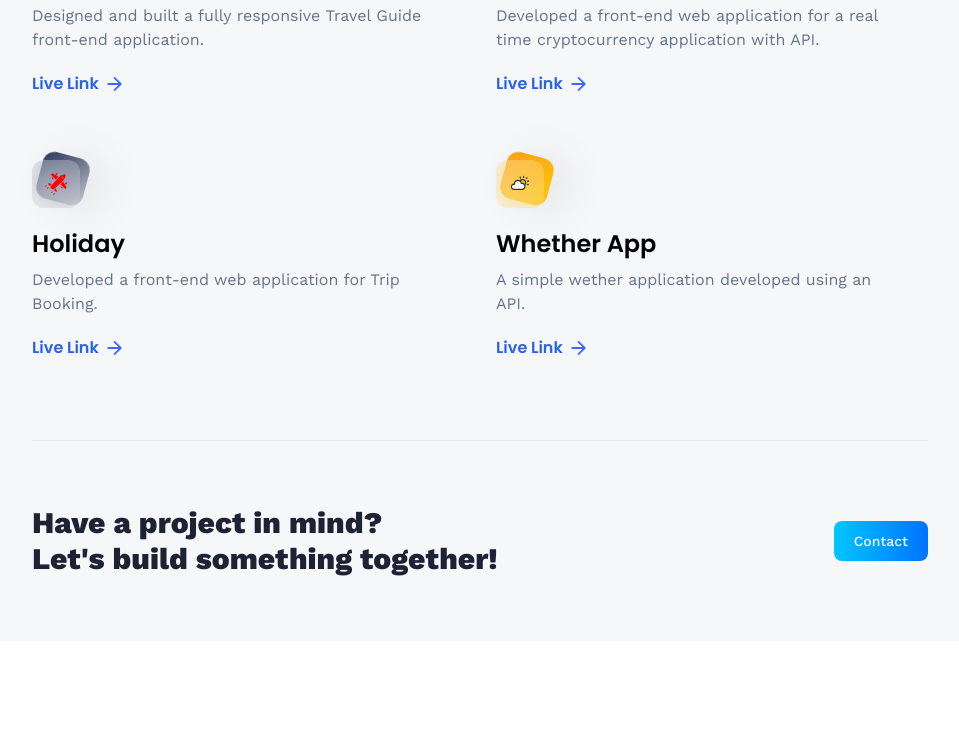
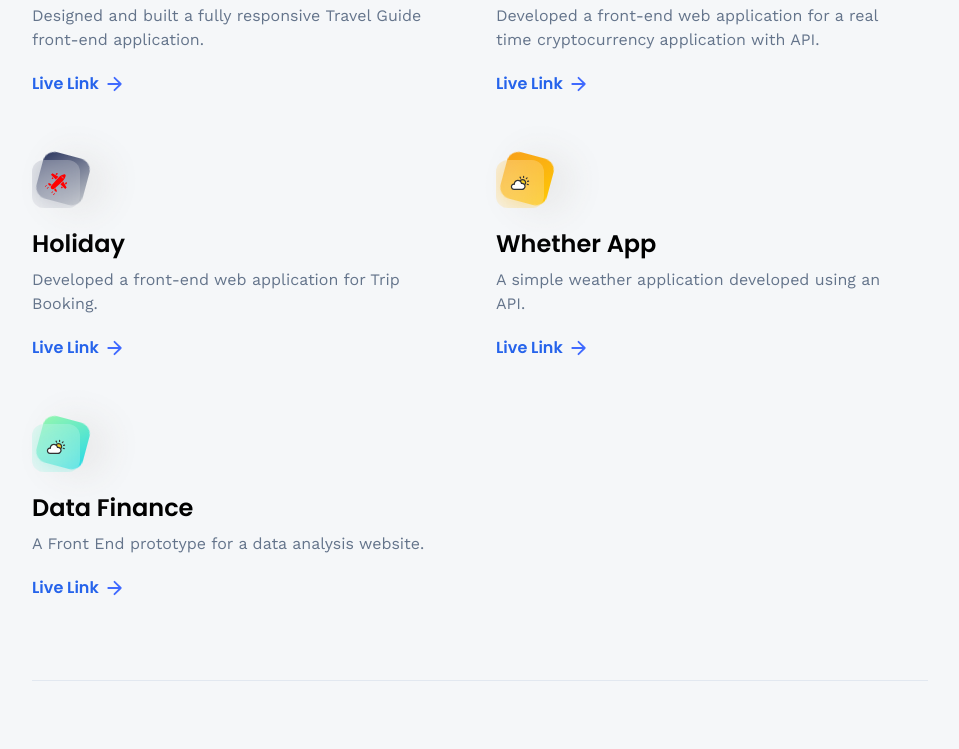
Before and after one commit to SahanDev00/portfolio, a React (Vite) app: page /projects in a window 1280 px wide. Shown: the part 468-1217 px from the top of the page, without its empty margins (160-1119 px from the left). Before the commit the page ends 1109 px from the top, so only its background shows below. Built offline with nearby package versions, Linux system fonts and the light colour scheme; no server answers.

Commit message:
Modified

```diff
--- a/src/constants/index.js
+++ b/src/constants/index.js
@@ -158,7 +158,14 @@ export const projects = [
         iconUrl: weather,
         theme: 'btn-back-yellow',
         name: 'Whether App',
-        description: 'A simple wether application developed using an API.',
+        description: 'A simple weather application developed using an API.',
         link: 'https://simpleweatherappr.netlify.app',
+    },
+    {
+        iconUrl: weather,
+        theme: 'btn-back-green',
+        name: 'Data Finance',
+        description: 'A Front End prototype for a data analysis website.',
+        link: 'https://data-finance-frontend.netlify.app',
     }
 ];
```
